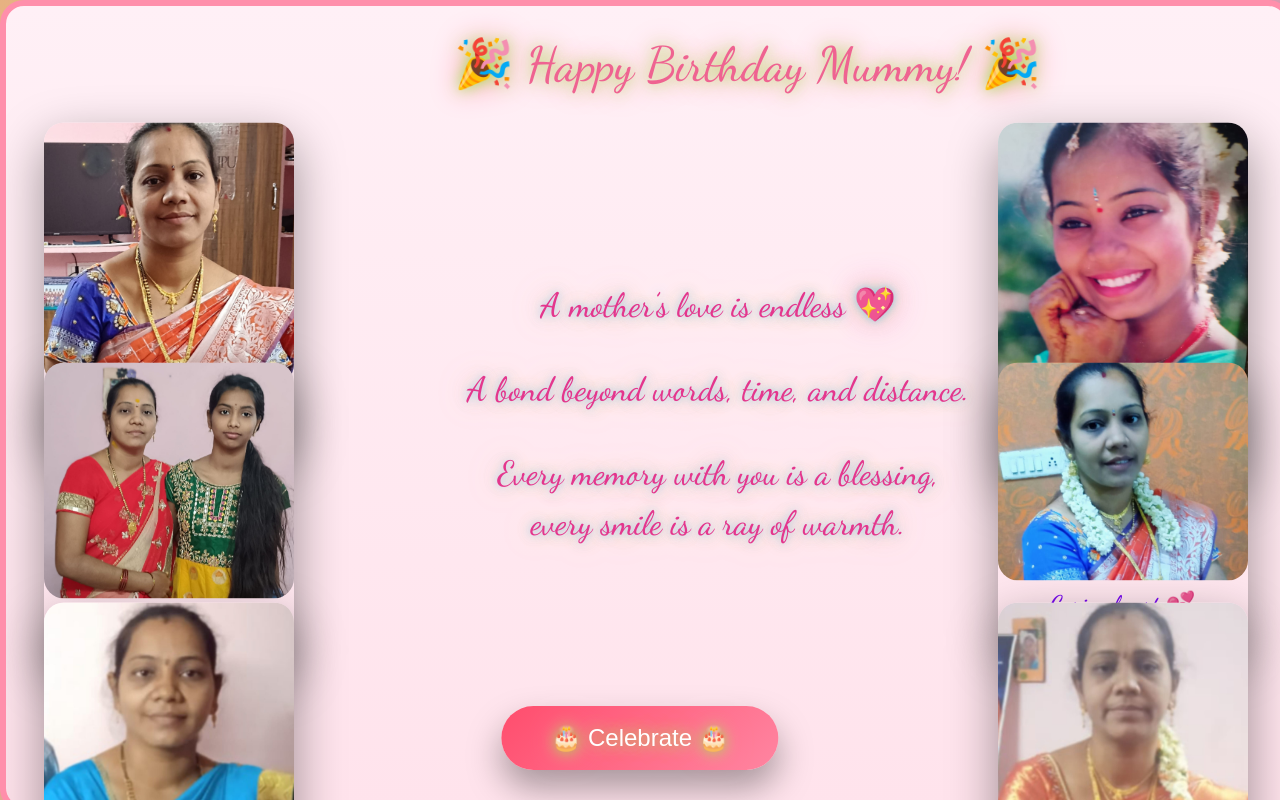
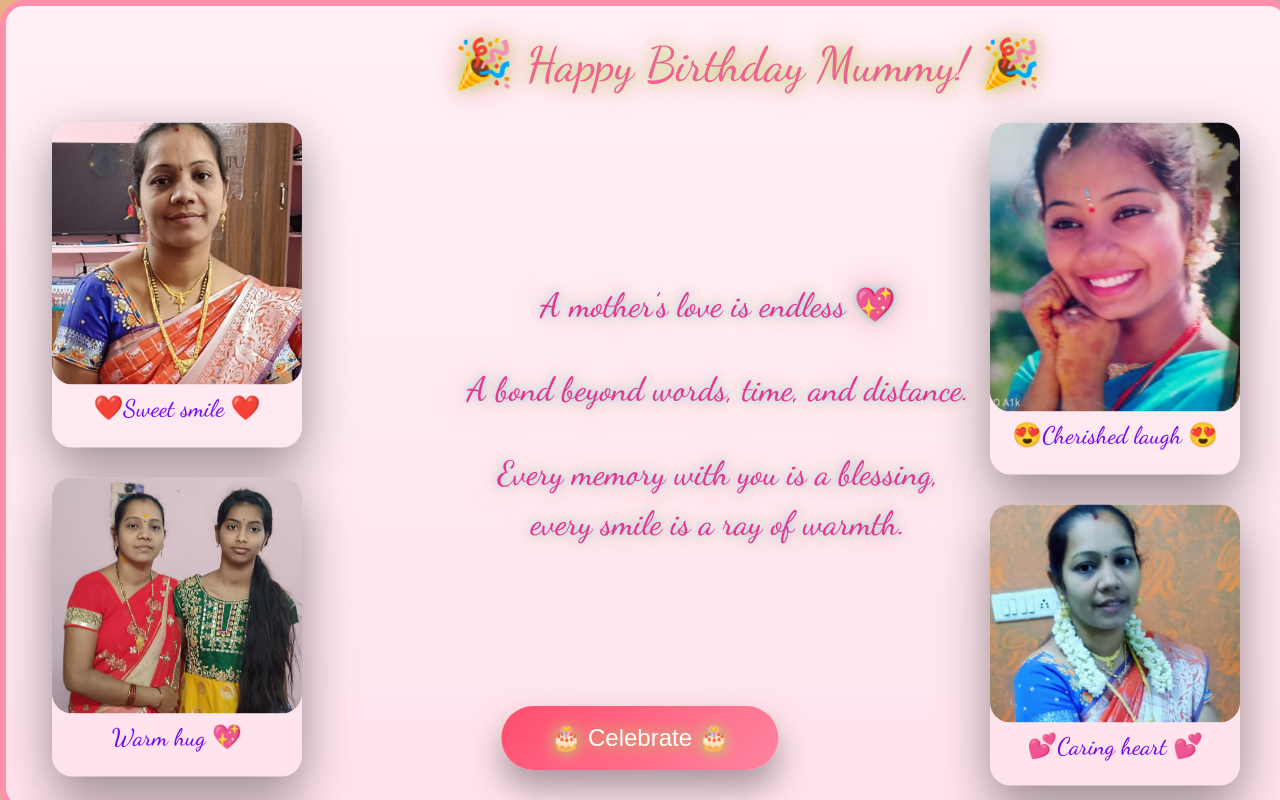
Before and after one commit to Rohitha970/birthday, a React (Vite) app: page /memories in a window 1280 px wide. Built offline with nearby package versions, Linux system fonts and the light colour scheme.

Commit message:
Update Memories component, fix image text visibility and overlap

```diff
--- a/src/pages/Memories.css
+++ b/src/pages/Memories.css
@@ -14,7 +14,7 @@
 
 /* Memory Images */
 .mem-img {
-  position: absolute;
+  position: relative;
   width: 250px;
 
   border-radius: 20px;
@@ -157,7 +157,7 @@
     width: 180px;
   .mem-img img { height: 140px; }
   .img-text { font-size: 1rem; margin-top: 5px; }
-
+    .left-column, .right-column { gap: 20px; top: 10%; }
   }
 
   .center-text,
@@ -170,3 +170,14 @@
     font-size: 2.2rem;
   }
 }
+.left-column,
+.right-column {
+  position: absolute;
+  top: 15%;
+  display: flex;
+  flex-direction: column;
+  gap: 30px;       /* spacing between images */
+}
+
+.left-column { left: 3%; }
+.right-column { right: 3%; }
--- a/src/pages/Memories.jsx
+++ b/src/pages/Memories.jsx
@@ -30,15 +30,15 @@ export default function Memories() {
   }, []);
 
   const leftImages = [
-    { src: `${import.meta.env.BASE_URL}assets/images/mom1.jpeg`, text: "Sweet smile ❤️" },
+    { src: `${import.meta.env.BASE_URL}assets/images/mom1.jpeg`, text: "❤️Sweet smile ❤️" },
     { src: `${import.meta.env.BASE_URL}assets/images/mom2.jpeg`, text: "Warm hug 💖" },
-    { src: `${import.meta.env.BASE_URL}assets/images/mom3.jpeg`, text: "Lovely moments 🌸" },
+    { src: `${import.meta.env.BASE_URL}assets/images/mom3.jpeg`, text: "💕Lovely moments 🌸" },
   ];
 
   const rightImages = [
-    { src: `${import.meta.env.BASE_URL}assets/images/birth.jpeg`, text: "Cherished laugh 😍" },
-    { src: `${import.meta.env.BASE_URL}assets/images/mom5.jpeg`, text: "Caring heart 💕" },
-    { src: `${import.meta.env.BASE_URL}assets/images/mom8.jpeg`, text: "Precious memories 🌷" },
+    { src: `${import.meta.env.BASE_URL}assets/images/birth.jpeg`, text: "😍Cherished laugh 😍" },
+    { src: `${import.meta.env.BASE_URL}assets/images/mom5.jpeg`, text: "💕Caring heart 💕" },
+    { src: `${import.meta.env.BASE_URL}assets/images/mom8.jpeg`, text: "💝Precious memories 💝" },
   ];
 
   return (
@@ -59,7 +59,7 @@ export default function Memories() {
       >
         🎉 Happy Birthday Mummy! 🎉
       </motion.div>
-
+<div className="left-column">
       {/* LEFT IMAGES */}
       {leftImages.map((img, idx) => (
         <motion.div
@@ -74,7 +74,8 @@ export default function Memories() {
           <p className="img-text">{img.text}</p>
         </motion.div>
       ))}
-
+</div>
+<div className="right-column">
       {/* RIGHT IMAGES */}
       {rightImages.map((img, idx) => (
         <motion.div
@@ -89,7 +90,7 @@ export default function Memories() {
           <p className="img-text">{img.text}</p>
         </motion.div>
       ))}
-
+</div>
       {/* Center Text */}
       <motion.div
         className="center-message fade-glow"
```
